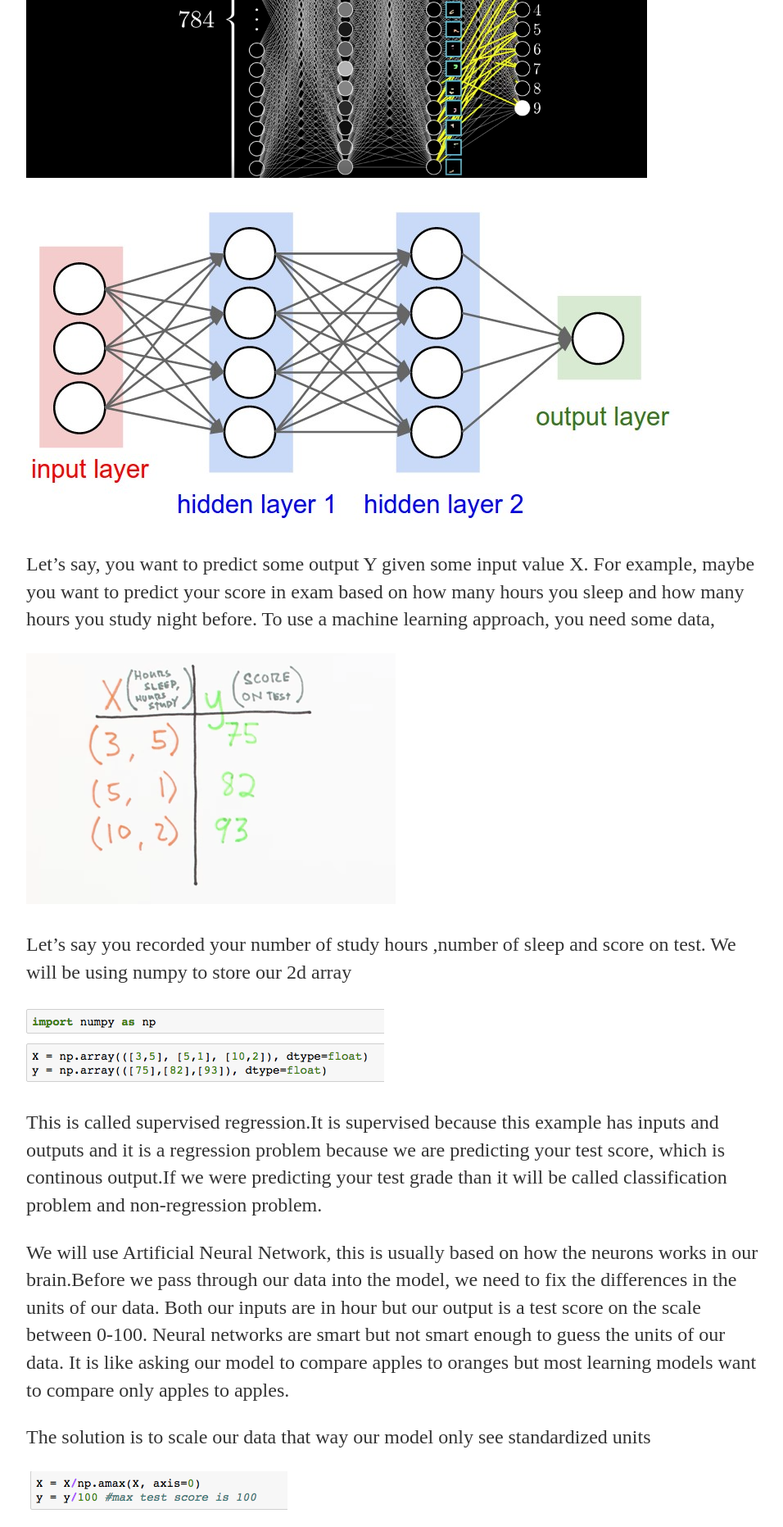
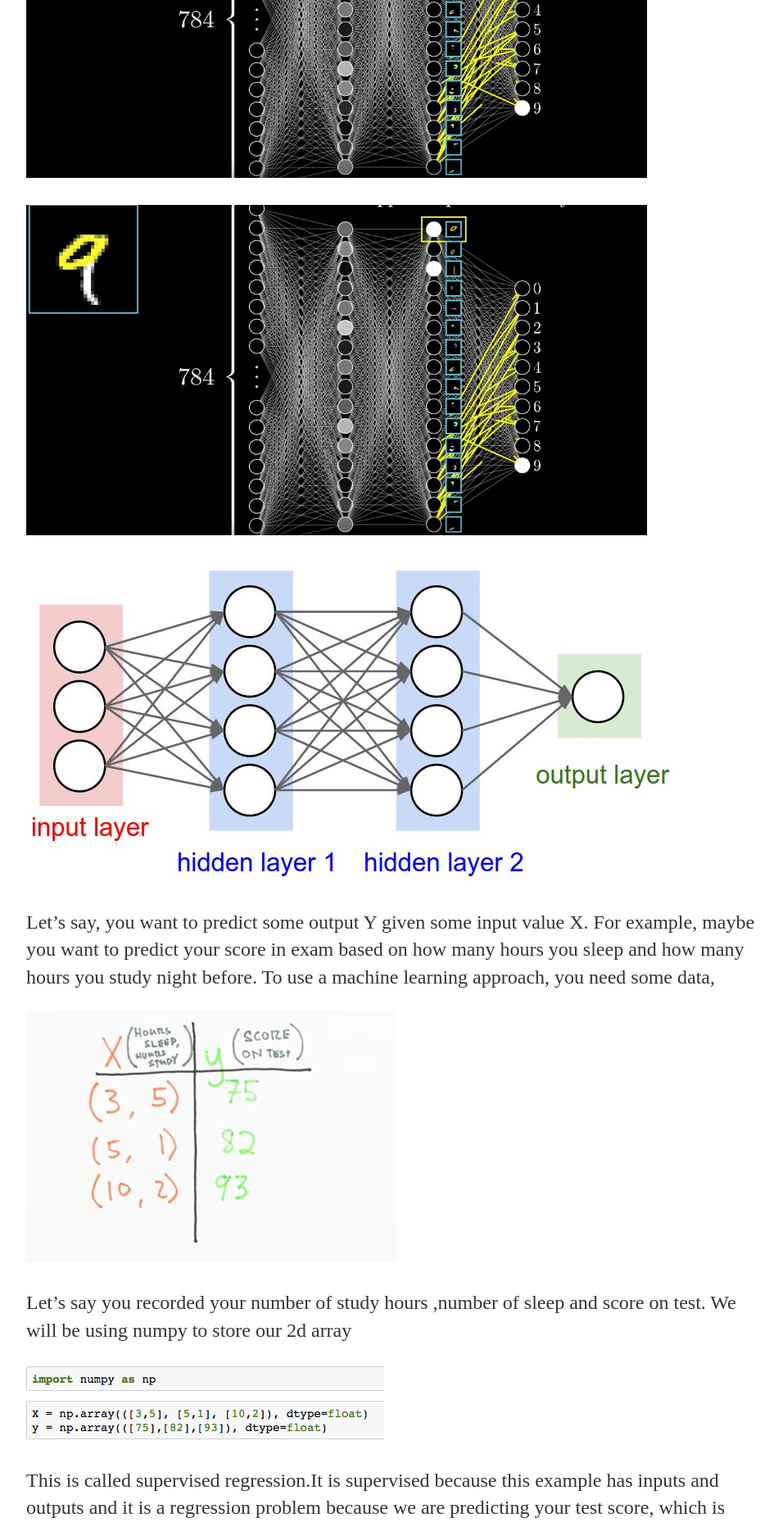
Before and after one commit to summii/summii.github.io, a Jekyll site: the page built from _posts/2018-05-05-neural-network-from-scratch.md, in a window 1280 px wide. Shown: the part 2726-4589 px from the top of the page at 82% size, without its empty margins (160-1116 px from the left). Built offline with Jekyll 4.4.1, drawn with Linux system fonts in a browser that asks for light colours.

Commit message:
temp images

```diff
--- a/_posts/2018-05-05-neural-network-from-scratch.md
+++ b/_posts/2018-05-05-neural-network-from-scratch.md
@@ -12,6 +12,8 @@ date: 2018-05-05
 ![alt text](/img/4.png)
 
 ![alt text](/img/5.png)
+
+![alt text](/img/6.png)
 
 ![alt text](/img/6.png)
 
```
